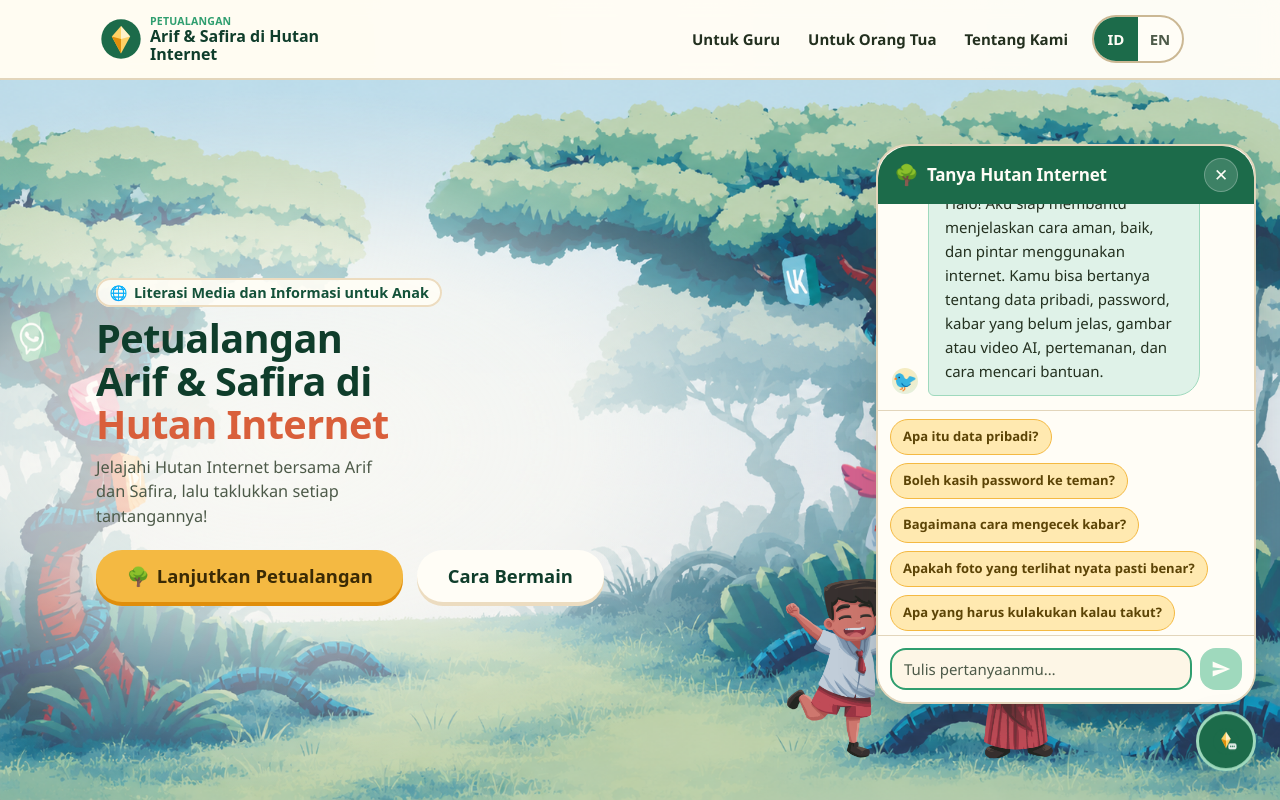
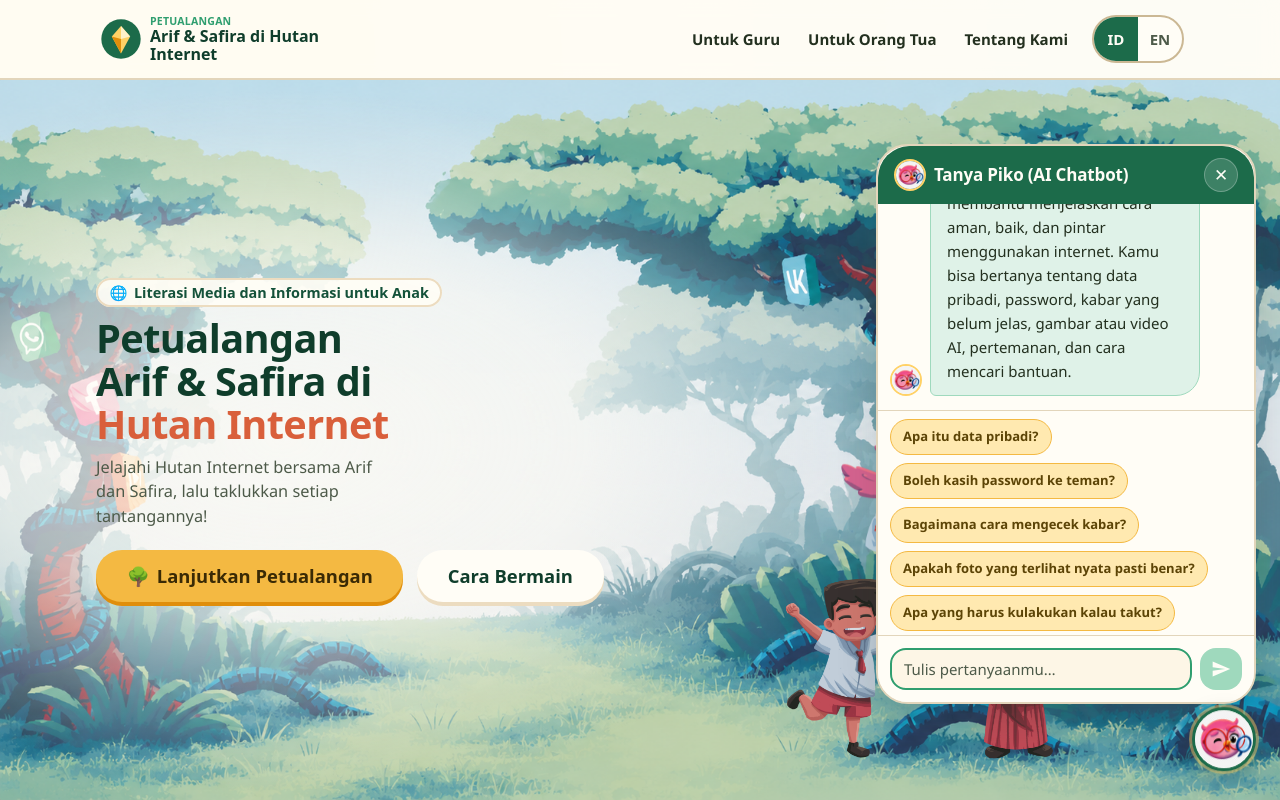
Before and after one commit to satriovnk513/petualangan-hutan-internet, a React (Vite) app: page /#/ in a window 1280 px wide. Both pictures are taken after a click on the button "Buka Tanya Piko (AI Chatbot)". Shown: the top 800 px of the page. Built offline with nearby package versions, Linux system fonts and the light colour scheme.

Commit message:
feat: rename chatbot to Tanya Piko (AI Chatbot) and update floating button logo to Piko attachment

```diff
--- a/src/components/chatbot/ChatMessage.jsx
+++ b/src/components/chatbot/ChatMessage.jsx
@@ -1,3 +1,5 @@
+import pikoChatbotImg from '../../assets/characters/piko_chatbot.png'
+
 /* Bubble pesan tunggal — user atau bot. */
 export default function ChatMessage({ role, text, sourceLabel, sourcePrefix }) {
   const isBot = role === 'bot'
@@ -6,7 +8,7 @@ export default function ChatMessage({ role, text, sourceLabel, sourcePrefix }) {
     <div className={`chatmsg chatmsg--${role}`} aria-live={isBot ? 'polite' : undefined}>
       {isBot && (
         <span className="chatmsg__avatar" aria-hidden="true">
-          🐦
+          <img src={pikoChatbotImg} alt="" className="chatmsg__avatar-img" />
         </span>
       )}
       <div className="chatmsg__bubble">
--- a/src/components/chatbot/ChatbotButton.jsx
+++ b/src/components/chatbot/ChatbotButton.jsx
@@ -1,6 +1,8 @@
+import pikoChatbotImg from '../../assets/characters/piko_chatbot.png'
+
 /**
- * Floating action button yang membuka chatbot.
- * Diletakkan sudut kanan bawah layar.
+ * Floating action button yang membuka chatbot Tanya Piko.
+ * Diletakkan sudut kanan bawah layar dengan avatar Piko.
  */
 export default function ChatbotButton({ label, onClick, hasUnread }) {
   return (
@@ -11,29 +13,11 @@ export default function ChatbotButton({ label, onClick, hasUnread }) {
       aria-label={label}
       aria-haspopup="dialog"
     >
-      {/* Ikon kombinasi hutan + chat */}
-      <span className="chatbot-btn__icon" aria-hidden="true">
-        <svg
-          viewBox="0 0 48 48"
-          fill="none"
-          xmlns="http://www.w3.org/2000/svg"
-          width="28"
-          height="28"
-          aria-hidden="true"
-        >
-          {/* Lingkaran latar */}
-          <circle cx="24" cy="24" r="22" fill="#1c6b4a" />
-          {/* Pohon kecil */}
-          <path d="M24 8 L32 20 L24 36 L16 20 Z" fill="#ffd166" />
-          <path d="M24 8 L32 20 L24 23 Z" fill="#fff1c9" />
-          <path d="M16 20 L24 23 L24 36 Z" fill="#e08e0b" />
-          {/* Gelembung chat */}
-          <rect x="28" y="28" width="14" height="10" rx="3" fill="white" opacity="0.9" />
-          <circle cx="32" cy="33" r="1.2" fill="#1c6b4a" />
-          <circle cx="35" cy="33" r="1.2" fill="#1c6b4a" />
-          <circle cx="38" cy="33" r="1.2" fill="#1c6b4a" />
-        </svg>
-      </span>
+      <img
+        src={pikoChatbotImg}
+        alt="Piko"
+        className="chatbot-btn__img"
+      />
       {hasUnread && (
         <span className="chatbot-btn__badge" aria-hidden="true" />
       )}
--- a/src/components/chatbot/ChatbotPanel.jsx
+++ b/src/components/chatbot/ChatbotPanel.jsx
@@ -1,5 +1,6 @@
 import { useEffect, useRef, useState } from 'react'
 import ChatMessage from './ChatMessage'
+import pikoChatbotImg from '../../assets/characters/piko_chatbot.png'
 
 /**
  * Panel chatbot — area percakapan, input, quick chips, indikator thinking.
@@ -83,7 +84,12 @@ export default function ChatbotPanel({
     >
       {/* Header */}
       <div className="chatbot-panel__header">
-        <span className="chatbot-panel__icon" aria-hidden="true">🌳</span>
+        <img
+          src={pikoChatbotImg}
+          alt=""
+          className="chatbot-panel__avatar"
+          aria-hidden="true"
+        />
         <h2 className="chatbot-panel__title" id="chatbot-title">{t.title}</h2>
         <button
           type="button"
@@ -115,7 +121,12 @@ export default function ChatbotPanel({
         {/* Thinking indicator */}
         {isThinking && (
           <div className="chatbot-thinking" aria-label={t.thinking} role="status">
-            <span className="chatbot-panel__icon chatbot-thinking__bird" aria-hidden="true">🐦</span>
+            <img
+              src={pikoChatbotImg}
+              alt=""
+              className="chatbot-thinking__avatar"
+              aria-hidden="true"
+            />
             <div className="chatbot-thinking__dots" aria-hidden="true">
               <span />
               <span />
--- a/src/data/ui.js
+++ b/src/data/ui.js
@@ -364,14 +364,14 @@ export const ui = {
       map: 'Buka Peta Hutan',
     },
     chatbot: {
-      openLabel: 'Buka Tanya Hutan Internet',
-      title: 'Tanya Hutan Internet',
+      openLabel: 'Buka Tanya Piko (AI Chatbot)',
+      title: 'Tanya Piko (AI Chatbot)',
       greeting:
-        'Halo! Aku siap membantu menjelaskan cara aman, baik, dan pintar menggunakan internet. Kamu bisa bertanya tentang data pribadi, password, kabar yang belum jelas, gambar atau video AI, pertemanan, dan cara mencari bantuan.',
+        'Halo! Aku Piko. Aku siap membantu menjelaskan cara aman, baik, dan pintar menggunakan internet. Kamu bisa bertanya tentang data pribadi, password, kabar yang belum jelas, gambar atau video AI, pertemanan, dan cara mencari bantuan.',
       inputPlaceholder: 'Tulis pertanyaanmu…',
       send: 'Kirim',
       close: 'Tutup chatbot',
-      thinking: 'Sedang berpikir…',
+      thinking: 'Piko sedang berpikir…',
       errorMessage: 'Aduh, ada gangguan. Coba kirim lagi, ya.',
       sourcePrefix: 'Sumber materi:',
       quickQuestions: [
@@ -741,14 +741,14 @@ export const ui = {
       map: 'Open the Forest Map',
     },
     chatbot: {
-      openLabel: 'Open Ask Internet Forest',
-      title: 'Ask Internet Forest',
+      openLabel: 'Open Ask Piko (AI Chatbot)',
+      title: 'Ask Piko (AI Chatbot)',
       greeting:
-        'Hello! I am ready to help explain how to use the internet safely, kindly, and wisely. You can ask about personal data, passwords, unverified news, AI images or videos, being a good friend, and how to seek help.',
+        'Hello! I am Piko. I am ready to help explain how to use the internet safely, kindly, and wisely. You can ask about personal data, passwords, unverified news, AI images or videos, being a good friend, and how to seek help.',
       inputPlaceholder: 'Type your question…',
       send: 'Send',
       close: 'Close chatbot',
-      thinking: 'Thinking…',
+      thinking: 'Piko is thinking…',
       errorMessage: 'Oops, something went wrong. Please try sending again.',
       sourcePrefix: 'Learning source:',
       quickQuestions: [
--- a/src/styles/chatbot.css
+++ b/src/styles/chatbot.css
@@ -39,27 +39,28 @@
   display: flex;
   align-items: center;
   justify-content: center;
-  width: 60px;
-  height: 60px;
+  width: 64px;
+  height: 64px;
 
-  background: var(--forest-700);
-  border: 3px solid var(--leaf-300);
+  background: var(--cream-50);
+  border: 3px solid var(--forest-700);
   border-radius: 50%;
-  box-shadow: var(--shadow-lg);
+  box-shadow: 0 8px 24px rgba(35, 48, 31, 0.22), 0 0 0 3px rgba(255, 209, 102, 0.5);
   cursor: pointer;
   padding: 0;
+  overflow: hidden;
 
   /* Bounce-in saat pertama muncul */
   animation: chatbot-pop 0.45s cubic-bezier(0.34, 1.56, 0.64, 1) both,
              chatbot-btn-bounce 3s ease-in-out 1.5s infinite;
 
-  transition: background 0.18s ease, transform 0.15s ease, box-shadow 0.15s ease;
+  transition: transform 0.18s ease, box-shadow 0.18s ease, border-color 0.18s ease;
 }
 
 .chatbot-btn:hover {
-  background: var(--forest-800);
-  box-shadow: var(--shadow-lg), 0 0 0 5px rgba(28, 107, 74, 0.18);
-  transform: scale(1.06);
+  border-color: var(--forest-800);
+  box-shadow: 0 12px 28px rgba(35, 48, 31, 0.3), 0 0 0 5px rgba(255, 209, 102, 0.7);
+  transform: scale(1.08);
   animation: none; /* stop bounce on hover */
 }
 
@@ -68,11 +69,12 @@
   outline-offset: 3px;
 }
 
-.chatbot-btn__icon {
-  display: flex;
-  align-items: center;
-  justify-content: center;
-  line-height: 1;
+.chatbot-btn__img {
+  width: 100%;
+  height: 100%;
+  object-fit: cover;
+  display: block;
+  border-radius: 50%;
 }
 
 /* Badge titik merah untuk unread */
@@ -80,8 +82,8 @@
   position: absolute;
   top: 4px;
   right: 4px;
-  width: 12px;
-  height: 12px;
+  width: 13px;
+  height: 13px;
   background: var(--coral-500);
   border: 2px solid var(--cream-50);
   border-radius: 50%;
@@ -141,9 +143,14 @@
   }
 }
 
-.chatbot-panel__icon {
-  font-size: 1.25rem;
-  line-height: 1;
+.chatbot-panel__avatar {
+  width: 32px;
+  height: 32px;
+  border-radius: 50%;
+  object-fit: cover;
+  border: 2px solid var(--sun-400);
+  background: var(--cream-50);
+  flex-shrink: 0;
 }
 
 .chatbot-panel__title {
@@ -229,17 +236,23 @@
 }
 
 .chatmsg__avatar {
-  font-size: 1.25rem;
-  line-height: 1;
   flex-shrink: 0;
-  width: 30px;
-  height: 30px;
+  width: 32px;
+  height: 32px;
   display: flex;
   align-items: center;
   justify-content: center;
-  background: radial-gradient(circle at 50% 30%, var(--sun-200), var(--leaf-100));
+  background: var(--cream-50);
   border-radius: 50%;
-  border: 2px solid var(--cream-50);
+  border: 2px solid var(--sun-400);
+  overflow: hidden;
+}
+
+.chatmsg__avatar-img {
+  width: 100%;
+  height: 100%;
+  object-fit: cover;
+  display: block;
 }
 
 .chatmsg__bubble {
@@ -299,9 +312,13 @@
   animation: chatbot-slide-up 0.22s ease both;
 }
 
-.chatbot-thinking__bird {
-  font-size: 1.1rem;
-  line-height: 1;
+.chatbot-thinking__avatar {
+  width: 22px;
+  height: 22px;
+  border-radius: 50%;
+  object-fit: cover;
+  border: 1.5px solid var(--sun-400);
+  flex-shrink: 0;
 }
 
 .chatbot-thinking__dots {
```
Also changed, not shown: src/assets/characters/piko_chatbot.png (added).
